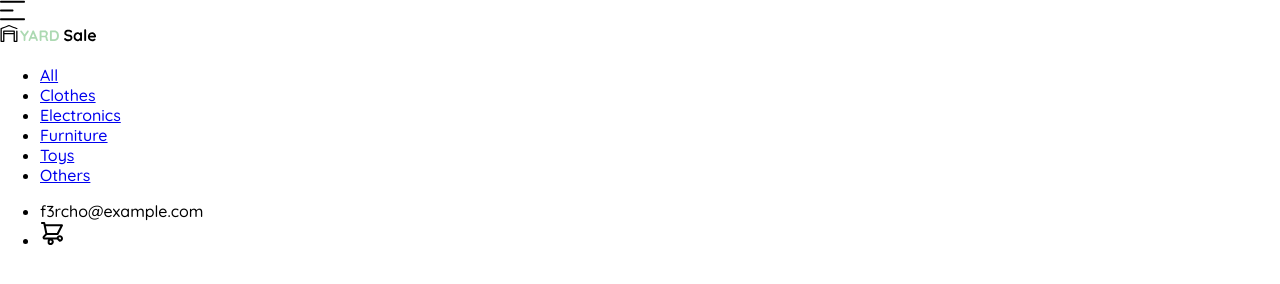
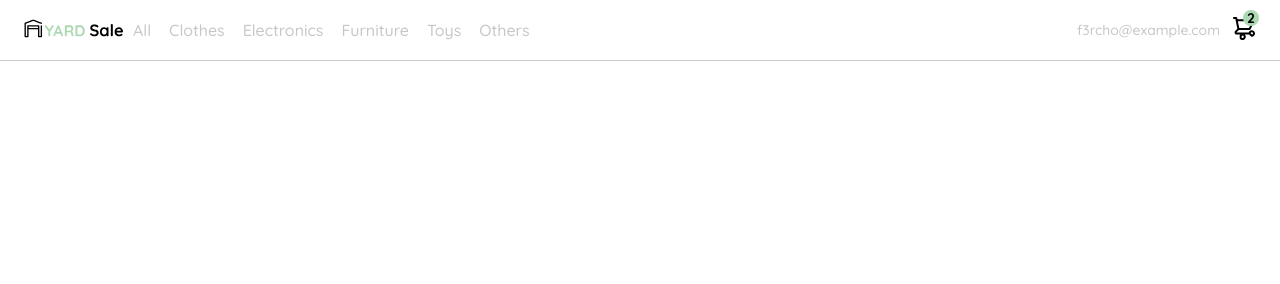
Before and after one commit to f3rcho/frontend-commerce, a plain HTML site: page clase11.html in a window 1280 px wide. Drawn offline with Linux system fonts and the light colour scheme.

Commit message:
19 - Navbar: CSS

```diff
--- a/clase11.html
+++ b/clase11.html
@@ -27,14 +27,89 @@
         margin: 0;
         font-family: 'Quicksand', sans-serif;
       }
+      .nav {
+        display: flex;
+        align-items: center;
+        justify-content: space-between;
+        padding: 0 24px;
+        height: 60px;
+        border-bottom: 1px solid var(--very-light-pink);
+      }
+      .menu {
+        display: none;
+      }
+      .logo {
+        width: 100px;
+      }
+      .navbar-left {
+        display: flex;
+      }
+      .navbar-left ul {
+        margin-left: 12px;
+      }
+      .navbar-left ul,
+      .navbar-right ul {
+        display: flex;
+        align-items: center;
+        list-style: none;
+        padding: 0;
+        margin: 0px;
+        height: 60px;
+      }
+      .navbar-left ul li a,
+      .navbar-right ul li a {
+        text-decoration: none;
+        color: var(--very-light-pink);
+        border: 1px solid var(--white);
+        padding: 8px;
+        border-radius: 8px;
+      }
+      .navbar-left ul li a:hover,
+      .navbar-right ul li a:hover {
+        text-decoration: none;
+        color: var(--hospital-green);
+        border: 1px solid var(--hospital-green);
+      }
+      .navbar-email {
+        color: var(--very-light-pink);
+        font-size: var(--sm);
+        margin-right: 12px;
+      }
+      .navbar-shopping-cart {
+        position: relative;
+      }
+      .navbar-shopping-cart div {
+        width: 16px;
+        height: 16px;
+        background-color: var(--hospital-green);
+        border-radius: 50%;
+        font-size: var(--sm);
+        font-weight: bold;
+        position: absolute;
+        top: -6px;
+        right: -3px;
+        display: flex;
+        justify-content: center;
+        align-items: center;
+      }
+
+      @media (max-width: 640px) {
+        .menu {
+          display: block;
+        }
+        .navbar-left ul,
+        .navbar-email {
+          display: none;
+        }
+      }
     </style>
   </head>
   <body>
-    <nav class="menu">
-      <img src="./icons/icon_menu.svg" alt="menu" />
+    <nav class="nav">
+      <img src="./icons/icon_menu.svg" alt="menu" class="menu" />
 
       <div class="navbar-left">
-        <img src="./logos/logo_yard_sale.svg" alt="logo" />
+        <img src="./logos/logo_yard_sale.svg" alt="logo" class="logo" />
 
         <ul>
           <li>
@@ -60,9 +135,13 @@
 
       <div class="navbar-right">
         <ul>
-          <li>f3rcho@example.com</li>
-          <li class="nabar-shopping-cart">
-            <img src="./icons/icon_shopping_cart.svg" alt="" />
+          <li class="navbar-email">f3rcho@example.com</li>
+          <li class="navbar-shopping-cart">
+            <img
+              src="./icons/icon_shopping_cart.svg"
+              alt="icon_shopping_cart"
+            />
+            <div>2</div>
           </li>
         </ul>
       </div>
```
